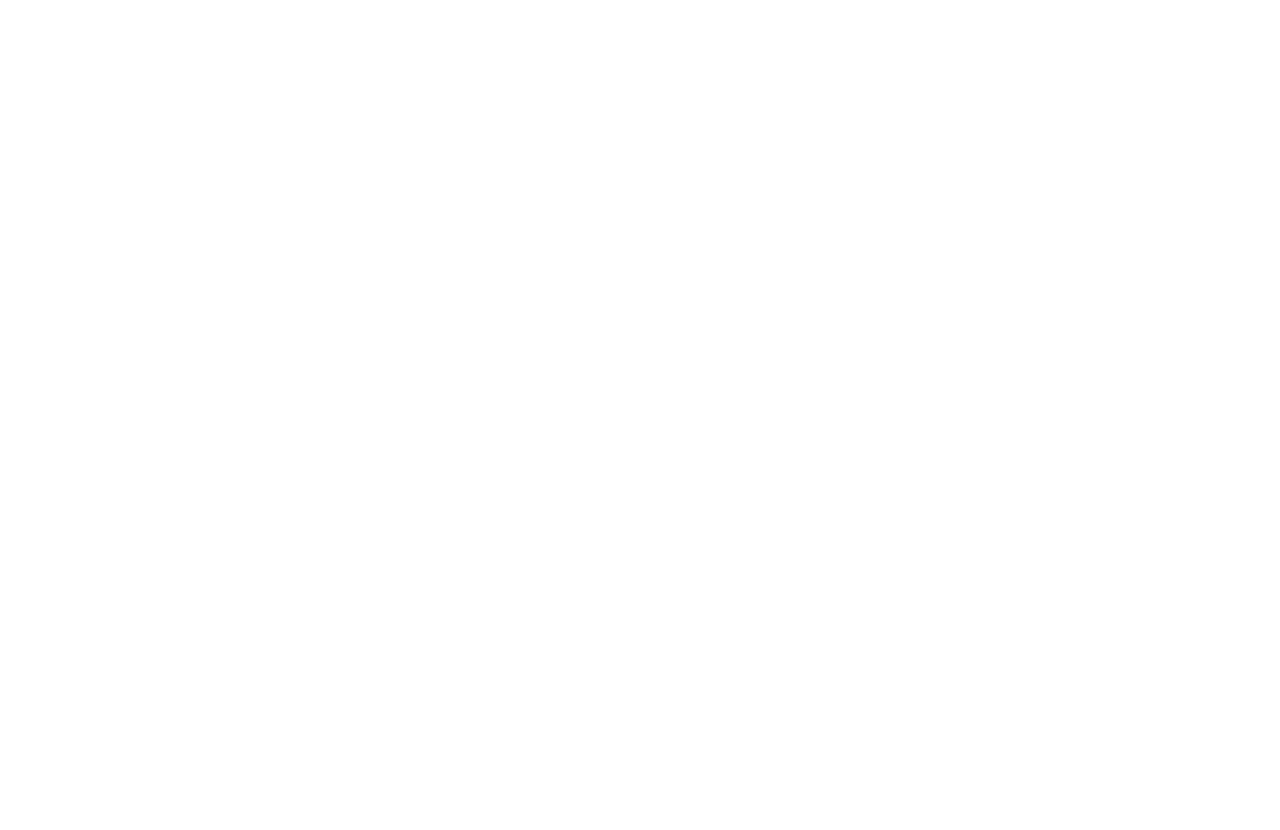
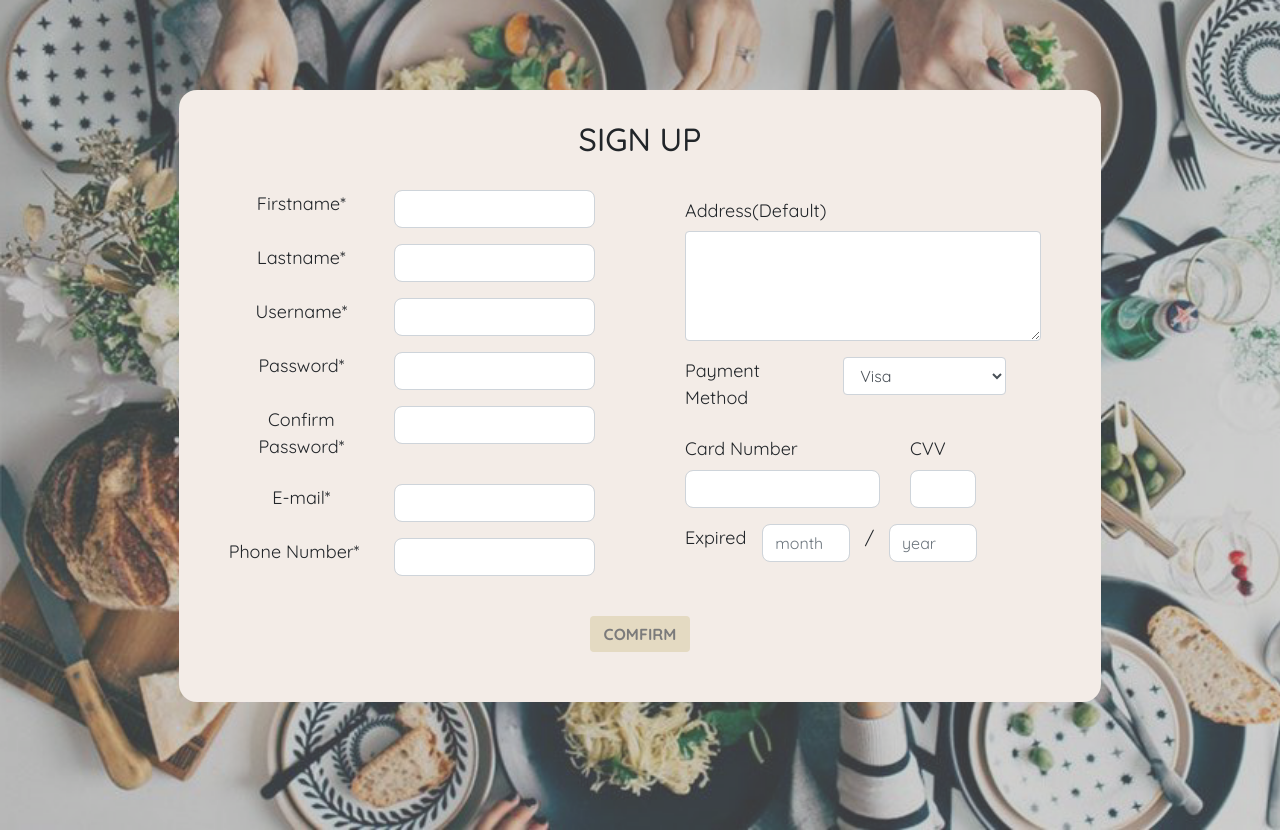
Before and after one commit to MyGreenSlime/PintoGOGO, a React (Create React App) app in the folder frontend/: page /register in a window 1280 px wide. Before the commit the page ends 800 px from the top, so only its background shows below. Built offline with nearby package versions, Linux system fonts and the light colour scheme.

Commit message:
register mock up and footer

```diff
--- a/frontend/src/App.js
+++ b/frontend/src/App.js
@@ -4,6 +4,9 @@
 
 import DemoMenu from './component/demomenu'
 import Addmenu from './component/demoaddmenu'
+import Register from './component/register/register.js'
+import Footer from './component/footer/footer.js'
+
 const Home = () => <h1>Home</h1>
 
 {/*-------------Add path of page---------------*/}
@@ -11,11 +14,14 @@
   render() {
     return (
 
-      <div className="App container">
+      <div className="App">
         <Switch>
           <Route exact path="/" component={Home} />
           <Route path="/demomenu" component={DemoMenu} />
           <Route path="/demoaddmenu" component={Addmenu} />
+          <Route path="/register" component={Register}/>
+          <Route path="/footer" component={Footer} />
+
         </Switch>
       </div>
     );
--- /dev/null
+++ b/frontend/src/component/footer/footer.js
@@ -0,0 +1,26 @@
+import React, {Component} from 'react';
+import '../../css/footer.css';
+import {Container} from 'reactstrap';
+
+class Footer extends Component {
+  render() {
+    return (
+      <div className='footer-set'>
+				<div className='text-left'>
+					<p className='p1'>PintoGoGo</p>
+					<p className='p2'>Welcome to PintoGoGo. Here you can find a lot of quality foods. Have a good meal.</p>
+				</div>
+				<div className='topright'>
+					<a className='link' href="">MENU</a> <a className='link' href="">PACKAGE</a> <a className='link' href="">SNACK</a>
+				</div>
+				 {/* <br/>  */}
+				<hr></hr>
+				<div className='bottomright'>
+					<p> Copyright 2018&copy; PintoGoGo Created by Pinto Team</p>
+				</div>
+			</div>
+    );
+  }
+}
+
+export default Footer;
--- /dev/null
+++ b/frontend/src/component/register/register.js
@@ -0,0 +1,119 @@
+import React, {Component} from 'react';
+import {Container, Col, Row, Button, Form, FormGroup, Label, Input, formText, Alert,ReactDOM } from 'reactstrap';
+import '../../css/register.css';
+import { postData } from '../api/api'
+
+class Register extends Component {
+	constructor(props){
+			super(props);
+      this.state = {
+        user: {},
+        status: {}
+		  }
+    }
+    render() {
+    return (
+      <div className='set-screen'> {/*bg*/}
+        <div className='register-box'> {/*register box*/}
+          <h2> SIGN UP </h2>
+          <br/>
+          <Form className='form'>
+          <Row>
+            <Col className="col-md-6 col-12">
+              <div className='form-left'> {/*left form*/}
+                <FormGroup row>
+                   <Label className='text-form-left' for="Firstname" >Firstname*</Label>
+    	  	        <Col>
+						        <Input type="text" id="Firstname" ref="first_name"/>
+		    	        </Col>
+                </FormGroup>
+                <FormGroup row>
+					        <Label className='text-form-left' for="Lastname" >Lastname*</Label>
+    	  	        <Col>
+						        <Input type="text" id="Lastname" ref="last_name"/>
+                  </Col>
+					      </FormGroup>
+                <FormGroup row>
+						      <Label className='text-form-left' for="Username" >Username*</Label>
+      	  	      <Col>
+							      <Input type="text" id="Username" ref="user_name"/>
+			    	      </Col>
+					      </FormGroup>
+					       <FormGroup row>
+						      <Label className='text-form-left' for="Password">Password*</Label>
+      	  	      <Col>
+							      <Input type="password" id="Password" ref="password1"/>
+			    	      </Col>
+					      </FormGroup>
+					      <FormGroup row>
+						      <Label className='text-form-left' for="ConfirmPassword">Confirm Password*</Label>
+      	  	      <Col>
+							      <Input type="password" id="ConfirmPassword" ref="password2" />
+      			    	</Col>
+			      		</FormGroup>
+      					<FormGroup row>
+			      			<Label className='text-form-left' for="Email">E-mail*</Label>
+            	  	<Col>
+			      				<Input type="email" id="Email" ref="email"/>
+			    	      </Col>
+      					</FormGroup>
+                <FormGroup row>
+                  <Label className='text-form-left' for="PhoneNumber">Phone Number* &nbsp;&nbsp;</Label>
+						      <Col>
+                    <Input type="text" id="PhoneNumber"/>
+                  </Col>
+                </FormGroup>
+              </div>
+            </Col>
+            <Col className="col-md-6 col-12">
+              <div className='form-right'> {/*right form*/}
+                <FormGroup row>
+                  <Label className='text-form-right' for="Address" sm={12}>Address(Default)</Label>
+                  <Col>
+						      <Input className='addr' type="textarea" id="Address"/>
+                  </Col>
+                </FormGroup>
+                <FormGroup row>
+						      <Label className='text-form-right' className='payment' for="Payment">Payment Method&nbsp;&nbsp;</Label>
+                  <Col sm={6}>
+						        <Input type="select" id="Payment">
+							        <option>Visa</option>
+        			        <option>Mastercard</option>
+						        </Input>
+                  </Col>
+					      </FormGroup>
+                <FormGroup row>
+						      <Col className='text-form-right' sm={7}>
+							      <Label for="CardNumber">Card Number</Label>
+							      <Input type="text" id="CardNumber"/>
+						      </Col>
+						      <Col className='text-form-right'sm={3}>
+							      <Label for="CVV">CVV</Label>
+							      <Input className='input-form-cvv' type="text" id="CVV"/>
+						      </Col>
+                </FormGroup>
+                <FormGroup row>
+						      <Label className='exp' for="EXP">Expired&nbsp;&nbsp;</Label>
+                  <Col>
+						      <Input type="text" id="EXPMonth" placeholder="month"/>
+					        </Col>
+                  <Label className='slash'>/</Label>
+                  <Col>
+					        <Input type="text" id="EXPYear" placeholder="year"/>
+                  </Col>
+                  <Label sm={2}>&nbsp;&nbsp;</Label>
+				        </FormGroup>
+              </div>
+            </Col>
+          </Row>
+          </Form>
+          <br/>
+          <Button width='auto' className='button-confirm'> COMFIRM </Button>
+        </div>
+      </div>
+
+    );
+  }
+}
+
+export default Register;
--- /dev/null
+++ b/frontend/src/css/footer.css
@@ -0,0 +1,50 @@
+@import url('https://fonts.googleapis.com/css?family=Quicksand:400,500,700');
+
+.footer-set
+{
+    background-color: #f9f8f8;
+    font-family: 'Quicksand', sans-serif;
+    height: 220px;
+    position: relative;
+    padding-left: 30px;
+    padding-right: 30px;
+}
+
+.text-left
+{
+    font: #7b7b7b;
+    width: 220px;
+    top: 20px;
+    left: 30px;
+    position: relative;
+    padding-bottom: 10px;
+}
+
+.p1
+{
+    font-size: 16px;
+}
+
+.p2
+{
+    font-size: 15px;
+}
+
+.topright {
+    position: absolute;
+    top: 20px;
+    right: 60px;
+    font-size: 16px;
+}
+
+.bottomright {
+    position: absolute;
+    bottom: 8px;
+    right: 60px;
+    font-size: 14px;
+}
+
+.link {
+    padding-left: 15px;
+    color: #7b7b7b
+}
--- /dev/null
+++ b/frontend/src/css/register.css
@@ -0,0 +1,91 @@
+@import url('https://fonts.googleapis.com/css?family=Quicksand:400,500,700');
+
+.set-screen {
+    background: url("/img/register/bg.png");
+    background-size: cover;
+    background-repeat: no-repeat;
+    padding: 7% 0 10% 0
+}
+
+.register-box
+{
+    width: 72%;
+    margin: 0 auto 0 auto;
+    background-color: #f3ece7;
+    border-radius: 18px;
+    /* padding: 20px; */
+    font-family: 'Quicksand', sans-serif;
+    min-width: 393px;
+    padding: 30px 30px 50px 30px
+}
+
+.form
+{
+    font-size: 18px;
+}
+
+.form-left
+{
+    padding-left: 30px;
+    padding-right: 30px;
+}
+
+.text-form-left
+{
+    width: 40%;
+}
+
+.form-right
+{
+    padding-left: 30px;
+    padding-right: 30px;
+}
+
+.text-form-right
+{
+    text-align: left;
+}
+
+.payment
+{
+    width: 41%;
+    text-align: left;
+    padding-left: 15px;
+}
+
+.exp
+{
+    width: 20%;
+    padding-left: 15px;
+}
+
+.button-confirm
+{
+    background-color: #e4dac2;
+    color: #7b7b7b;
+    border: solid 0px;
+    width: 100px;
+    font-weight: bold;
+    /* margin-bottom: 20px; */
+}
+
+.addr
+{
+    height: 110px !important;
+}
+
+input[type=text] {
+    border-radius: 8px;
+ }
+
+input[type=password] {
+    border-radius: 8px;
+ }
+
+input[type=email] {
+    border-radius: 8px;
+ }
+
+input[type=textarea] {
+    border-radius: 8px;
+ }
```
Also changed, not shown: frontend/public/img/register/bg.png (added), frontend/src/component/register/bg.png (added).
